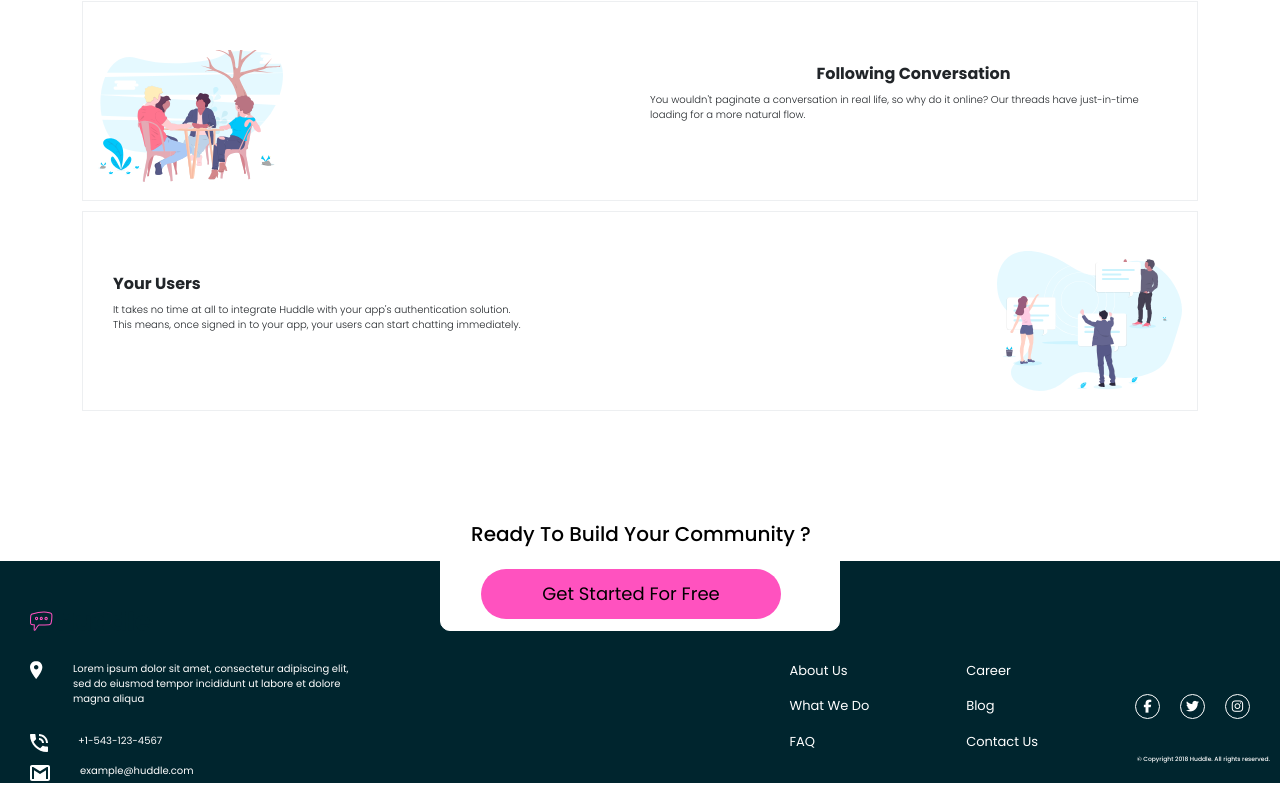
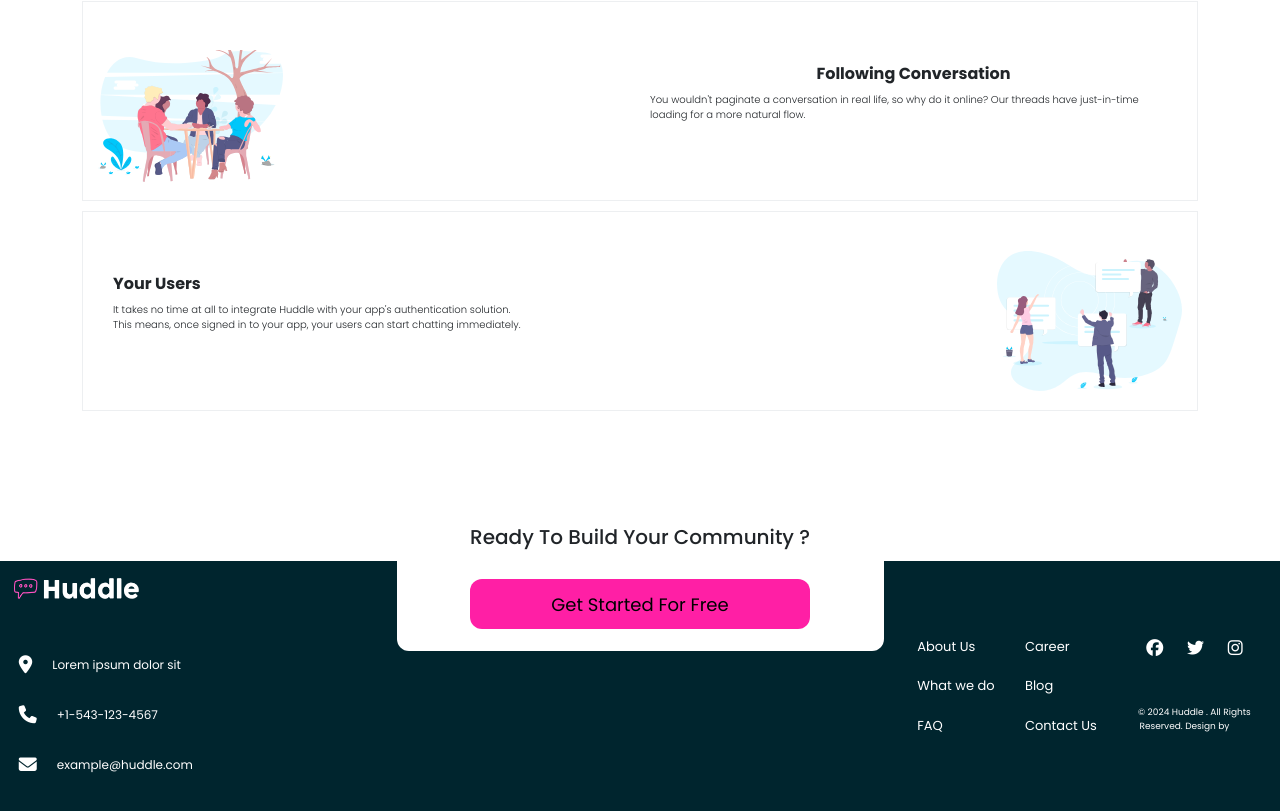
Before and after one commit to ghareebOo/last-huddle, a plain HTML site: page index.html in a window 1280 px wide. Shown: the part 574-1385 px from the top of the page. Before the commit the page ends 1358 px from the top, so only its background shows below. Drawn offline with nearby package versions, Linux system fonts and the light colour scheme.

Commit message:
Update Footer

```diff
--- a/css/huddle.css
+++ b/css/huddle.css
@@ -182,133 +182,143 @@ body{
     margin-top: 20px;
     padding-right: 15px;
 }
-.footer{
+/* Code By HeshAmYasSeR */
+.footer {
+    width: 100%;
+    height: 250px;
     background-color: var(--thrid-color);
     display: flex;
-    justify-content: center;
-    flex-direction: column;
-    position: relative;
-    color: white;
+    justify-content: space-evenly;
+    align-items: center;
 }
-.note{
-    position: absolute;
-    border: 1px solid white;
-    height: 120px;
-    background-color: white;
-    transform: translate(110%);
-    top: -50px;
-    width: 400px;
-    border-radius: 10px;
+.footer .footer_About , .footer_Box , .footer_det {
+    width: calc(30% - 5px);
+    height: calc(100% - 5px);
+    padding: 10px;
 }
-.note h5{
-    color: black;
-    margin-left: 30px;
-    font-size: 20px;
-    margin-top: 10px;
+.footer_About {
+
+
+
+
+
 }
-.note button{
-    background-color: var(--main-color);
-    width: 300px;
-    height: 50px;
-    border: none;
-    border-radius: 30px;
-    margin-left: 40px;
-    margin-top: 15px;
+.footer_logo img{
+   width: 35%;
 }
-.footer .lg{
-    margin-left: 30px;
-    margin-top: 50px;
-    width: 120px;
-}
-.media{
-    font-size: 13px;
-    display: flex;
-    flex-direction: row;
-    justify-content: space-between;
-}
-.details{
-    gap: 11px;
+.about_det {
+    width: 100%;
+    height: calc(80% - 20px) !important;
+    padding: 5px;
     display: flex;
     flex-direction: column;
+    justify-content: space-around;
+    margin-top: 40px;
 }
-.detailsScript{
+.deat_box {
+    color: white;
     display: flex;
+    height: 20% !important;
 }
-.detailsScript img{
-    margin-left: 30px;
-    margin-top: 30px;
-}
-.detailsScript .text{
-    font-size: 10px;
-    margin-left: 30px;
-    margin-top: 30px;
-}
-.detailsPhone{
-    display: flex;
-}
-.detailsPhone img{
-    margin-left: 30px;
-}
-.detailsPhone .ph{
-    font-size: 10px;
-    margin-left: 30px;
+.deat_box p {
+    font-size: 12px;
+    width: calc(100% - 20px) ;
+    padding-left: 20px;
+
 }
 
-.detailsMail{
-    display: flex;
+
+
+
+
+ .footer_Box {
+width: calc(40% - 5px);
 }
-.detailsMail img{
-    margin-left: 30px;
+.box-note {
+    width: 100%;
+    height: 70%;
+    background-color: white;
+    border-radius: 12px;
+    display: FLEX;
+    flex-direction: column;
+    align-items: center;
+    justify-content: space-evenly;
+    margin-top: -80px;
 }
-.detailsMail .ma{
-    font-size: 10px;
-    margin-left: 30px;
+.box-note h3 {
+    font-size: 20px;
+    text-align: center;
+    padding-top: 20px;
 }
-.contact{
-    display: flex;
-    flex-direction: column;
-    margin-top: 30px;
-}
-.ca{
-    display: flex;
-    flex-direction: column;
-    margin-top: 30px;
-}
-.social{
-    display: flex;
-    flex-direction: row;
-    align-items: center;
-    margin-right: 30px;
-    list-style: none;
-    gap: 20px;
-}
-.social li{
-    border: 1px solid white;
-    border-radius: 100%;
-    width: 25px;
-    height: 25px;
+.button{
+    color: black;
+    background-color:#ff1fa5;
+    width: 70%;
+    height: 50px;
+    border-radius: 12px;
+    text-decoration: none;
     display: flex;
     justify-content: center;
     align-items: center;
+
+    transition: 1.1s ;
+    -webkit-transition: 1.1s ;
+    -moz-transition: 1.1s ;
+    -ms-transition: 1.1s ;
+    -o-transition: 1.1s ;
 }
-.social li:nth-child(2):hover{
-    color: var(--main-color);
-    cursor: pointer;
-    border-color: var(--main-color) ;
+.button:hover {
+    transform: scale(1.1);
 }
-.copy{
-    position: absolute;
-    right: 0px;
-    bottom: -9px;
-    font-size: 6px;
-    margin-right: 10px;
-    padding-bottom: 20px;
+
+
+
+.footer_det {
+display: flex;
+
+
+}
+.footer_links , .footer_links_two , .footer_so {
+width: 30%;
+display: flex;
+flex-direction: column;
+font-size: 13px;
+color: white;
+justify-content: center;
+}
+a {
+    width: 100%;
+    text-decoration: none;
+    color: white;
+    margin: 10px;
+}
+
+
+.footer_so {
+    width: 40%;
+    display: flex;
+}
+.footer_so .so_links {
+    display: flex;
+    justify-content: space-evenly;
+    align-items: flex-end !important;
+    margin-bottom: 50px;
+
+}
+.footer_so .so_links i {
+    font-size: 17px;
+}
+.copy {
+    width: 100%;
+    font-size: 9px;
+    text-align: center;
 }
 
 .space {  /* Add Space Class for spaceing between footer And last Section */
     height: 150px;
     width: 100%;
 }
+/* //Code By HeshAmYasSeR */
 @media(max-width: 767px){
     .header{
 
--- a/index.html
+++ b/index.html
@@ -73,58 +73,53 @@
         </div>
         <div class="space"></div>
        <div class="footer">
-            <div class="note">
-                <h5>Ready To Build Your Community ?</h5>
-                <button>Get Started For Free</button>
+        <div class="footer_About">
+            <div class="footer_logo">
+                <img src="imgs/footer_logo.png" alt="">
             </div>
-                <div class="image">
-                    <img class="lg" src="./imgs/logo.svg" alt=""/>
+            <div class="about_det">
+                <div class="deat_box">
+                    <i class="fa-solid fa-location-dot"></i>
+                    <p>Lorem ipsum dolor sit </p>
                 </div>
-                <div class="media">
-                    <div class="details">
-                        <div class="detailsScript">
-                            <div class="image">
-                              <img src="./imgs/icon-location.svg" alt="">
+                <div class="deat_box">
+                    <i class="fa-solid fa-phone"></i>
+                    <p>+1-543-123-4567</p>
                 </div>
-                            <p class="text">
-                              Lorem ipsum dolor sit amet, consectetur adipiscing elit, sed do eiusmod tempor
-                              incididunt ut labore et dolore magna aliqua
-                            </p>
-                        </div>
-                        <div class="detailsPhone">
-                            <div class="image">
-                              <img src="./imgs/icon-phone.svg" alt="">
-                            </div>
-                            <span class="ph">
-                              +1-543-123-4567
-                            </span>
-                        </div>
-                        <div class="detailsMail">
-                            <div class="image">
-                              <img src="./imgs/icon-email.svg" alt="">
-                            </div>
-                            <span class="ma">
-                              example@huddle.com
-                            </span>
+                <div class="deat_box">
+                    <i class="fa-solid fa-envelope"></i>
+                   <p>example@huddle.com</p>
                 </div>
             </div>
-                    <div class="contact">
-                        <p>About Us</p>
-                        <p>What We Do</p>
-                        <p>FAQ</p>
         </div>
-                    <div class="ca">
-                        <p>Career</p>
-                        <p>Blog</p>
-                        <p>Contact Us</p>
-                    </div>
-                      <div class="social">
-                        <li><i class="footer-block__social-icon fa-brands fa-facebook-f"></i></li>
-                        <li><i class="footer-block__social-icon fa-brands fa-twitter"></i></li>
-                        <li><i class="footer-block__social-icon fa-brands fa-instagram"></i></li>
+        <div class="footer_Box">
+          <div class="box-note">
+            <h3>Ready To Build Your Community ?</h3>
+            <a class="button" href="#">Get Started For Free</a>
           </div>
         </div>
-                  <h6 class="copy">&copy; Copyright 2018 Huddle. All rights reserved.</h6>
+        <div class="footer_det">
+            <div class="footer_links">
+                <a href="#">About Us</a>
+                <a href="#">What we do</a>
+                <a href="#">FAQ</a>
+            </div>
+            <div class="footer_links_two">
+                <a href="#">Career</a>
+                <a href="#">Blog</a>
+                <a href="#">Contact Us</a>
+            </div>
+            <div class="footer_so">
+                <div class="so_links">
+                    <i class="fa-brands fa-facebook"></i>
+                    <i class="fa-brands fa-twitter"></i>
+                    <i class="fa-brands fa-instagram"></i>
+                </div>
+                <div class="copy">
+                    &copy; 2024 Huddle . All Rights  Reserved. Design by <a href="#"></a>
+                </div>
+            </div>
+        </div>
        </div>
     <script src="	https://cdn.jsdelivr.net/npm/bootstrap@5.3.2/dist/js/bootstrap.bundle.min.js"></script>
 </body>
```
Also changed, not shown: imgs/footer_logo.png (added). Lines whose indentation alone changed are shown as unchanged.
